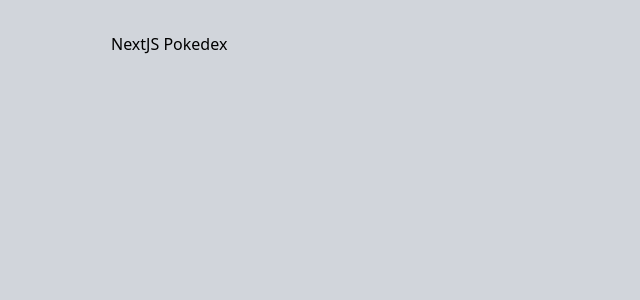
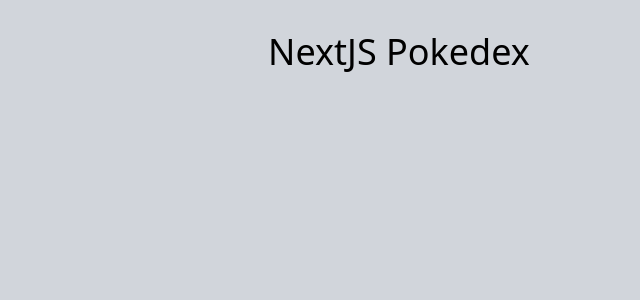
Before and after one commit to jamesncox/nextjs-pokedex, a Next.js app: page / in a window 1280 px wide. Shown: the top 300 px of the page, without its empty margins (241-881 px from the left). Built offline with nearby package versions, Linux system fonts and the light colour scheme.

Commit message:
Update pages/index.js h1 add tailwind classes

```diff
--- a/pages/index.js
+++ b/pages/index.js
@@ -3,7 +3,7 @@
 export default function Home() {
   return (
     <Layout title="NextJS Pokedex">
-        <h1>
+        <h1 className="text-4xl mb-8 text-center">
           NextJS Pokedex
         </h1>
     </Layout>
```
